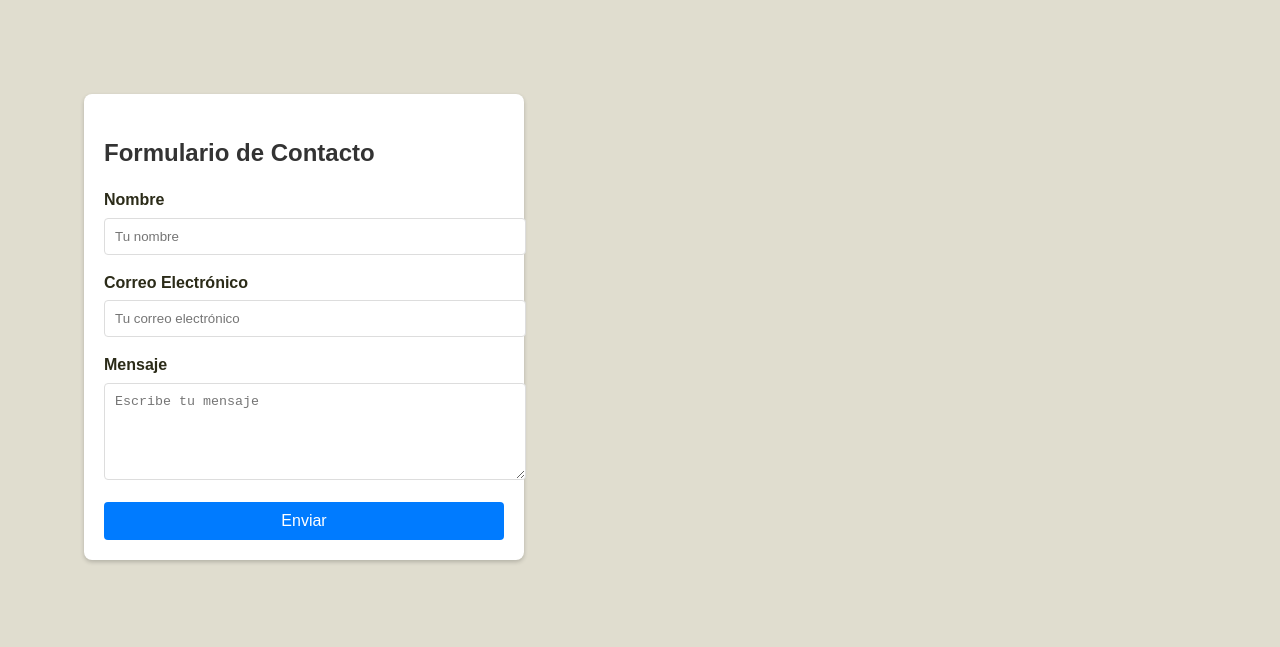
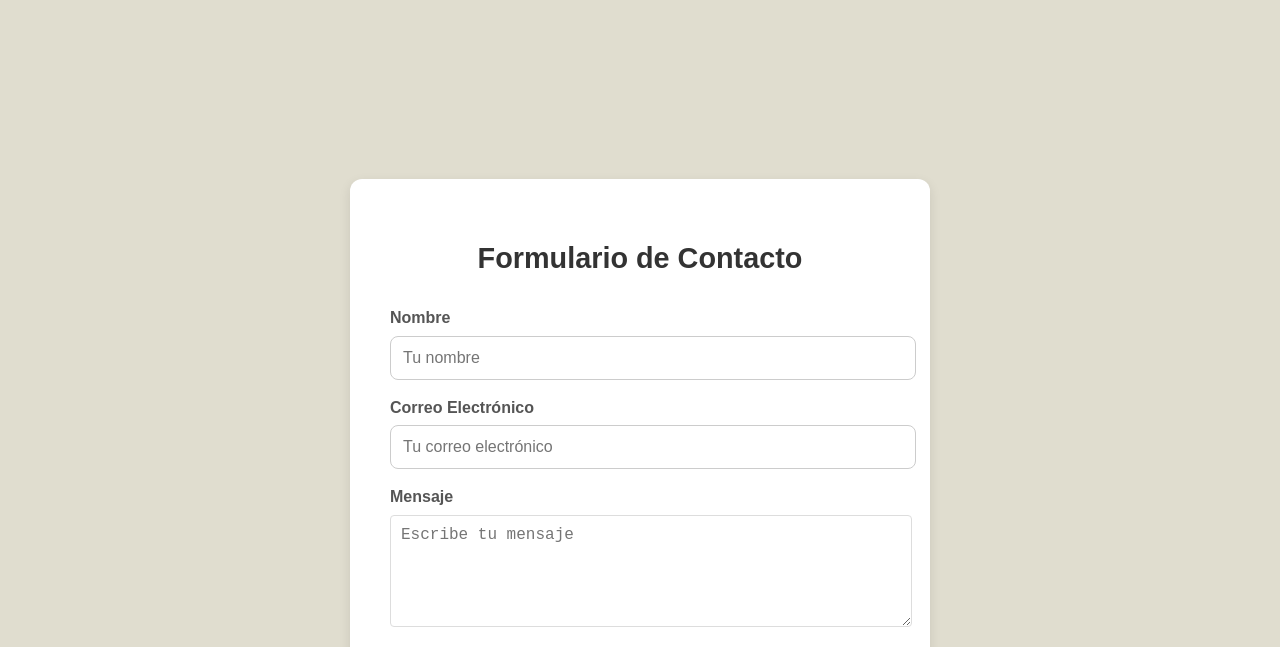
Before and after one commit to EricSax76/El-Alma-de-las-Flores, a plain HTML site: page Contacto.html in a window 1280 px wide. Shown: the part 97-744 px from the top of the page. Drawn offline with Linux system fonts and the light colour scheme.

Commit message:
Auto: 2025-06-28 20:28 - cambios locales

```diff
--- a/Contacto.html
+++ b/Contacto.html
@@ -19,9 +19,8 @@
         <nav>
             <ul>
                 <li><a href="index.html">INICIO</a></li>
-                <li><a href="2017.html">Contenido</a></li>
             </ul>
-            </nav>
+        </nav>
 
 
 </header>
@@ -30,7 +29,7 @@
 </header>
 <main>
 
-
+    <div class="form-wrapper">
     <form class="contact-form" action="/submit" method="POST">
         <h2>Formulario de Contacto</h2>
         <div class="form-group">
@@ -47,6 +46,7 @@
         </div>
         <button type="submit">Enviar</button>
     </form>
+    </div>
 
 
 </main>
--- a/footer.css
+++ b/footer.css
@@ -1,6 +1,6 @@
 /* Estilo general del footer */
 footer {
-    width: 100%;
+    inline-size: 100%;
     background-color: #6b9080;
     padding: 20px 10px;
     text-align: center;
@@ -8,7 +8,7 @@ footer {
     box-shadow: 0 -2px 5px rgba(0, 0, 0, 0.2);
     font-size: 1rem;
     line-height: 1.5;
-    margin-top: 50px;
+    margin-block-start: 50px;
 }
 
 /* Textos del footer */
@@ -48,8 +48,8 @@ footer li {
 
 /* Íconos sociales */
 .icon {
-    width: 50px;
-    height: 50px;
+    inline-size: 50px;
+    block-size: 50px;
     border-radius: 50%; /* Hace los iconos circulares */
     transition: transform 0.3s ease-in-out, opacity 0.3s ease-in-out;
 }
@@ -61,18 +61,14 @@ footer li {
 
 /* Estilo específico para la última sección de enlaces */
 .last_footer {
-    margin-top: 20px;
-    margin-left: 200px;
+    margin-block-start: 20px;
+    margin-inline-start: 300px;
     display: flex;
     justify-content: center;
     gap: 15px;
     flex-wrap: wrap; /* Adaptable para pantallas pequeñas */
 }
 
-.last_footer li {
-    margin: 5px 0;
-
-}
 
 /* Responsividad */
 @media (max-width: 768px) {
@@ -82,8 +78,8 @@ footer li {
     }
 
     .icon {
-        width: 40px;
-        height: 40px;
+        inline-size: 40px;
+        block-size: 40px;
     }
 
     .last_footer {
--- a/styles.css
+++ b/styles.css
@@ -1,8 +1,9 @@
 /* Configuración general del cuerpo */
 body {
     background-color: #e0ddcf;
-            justify-content: center;
-            align-items: center;
+    justify-content: center;
+    block-size: 100vh;
+    align-items: center;
     color: #2b2b18;
     font-family: 'Arial', sans-serif;
     margin: 0;
@@ -143,17 +144,24 @@ nav a:hover {
     h1 {
         font-size: 2rem;
     }
+    @media (max-inline-size: 600px) {
+        .contact-form {
+            padding: 1.5rem;
+        }
+
+        .contact-form h2 {
+            font-size: 1.5rem;
+        }
+    }
 }
 
 .contact-form {
-    margin-block-start: 40px;
-    display: grid;
     background: #fff;
     padding: 20px;
     border-radius: 8px;
     box-shadow: 0 2px 4px rgba(0, 0, 0, 0.2);
     inline-size: 100%;
-    max-inline-size: 400px;
+    max-inline-size: 500px;
 }
 .contact-form h2 {
     margin-block-end: 15px;
@@ -186,3 +194,80 @@ nav a:hover {
 .contact-form button:hover {
     background: #0056b3;
 }
+
+/* Contenedor del formulario */
+.contact-form {
+    background: #ffffff;
+    padding: 2rem 2.5rem;
+    border-radius: 12px;
+    box-shadow: 0 4px 12px rgba(0, 0, 0, 0.1);
+    inline-size: 100%;
+    max-inline-size: 500px;
+}
+
+/* Título del formulario */
+.contact-form h2 {
+    margin-block-end: 1.5rem;
+    color: #333;
+    font-size: 1.8rem;
+    text-align: center;
+}
+
+/* Grupo de campos */
+.form-group {
+    margin-block-end: 1.2rem;
+}
+
+/* Etiquetas */
+label {
+    display: block;
+    margin-block-end: 0.5rem;
+    color: #555;
+    font-weight: 600;
+}
+
+/* Inputs y textarea */
+input[type="text"],
+input[type="email"],
+textarea {
+    inline-size: 100%;
+    padding: 0.75rem;
+    border: 1px solid #ccc;
+    border-radius: 8px;
+    font-size: 1rem;
+    transition: border-color 0.3s ease;
+}
+
+input[type="text"]:focus,
+input[type="email"]:focus,
+textarea:focus {
+    border-color: #0077cc;
+    outline: none;
+}
+
+/* Botón de envío */
+button[type="submit"] {
+    inline-size: 100%;
+    padding: 0.9rem;
+    background-color: #0077cc;
+    color: white;
+    border: none;
+    border-radius: 8px;
+    font-size: 1rem;
+    font-weight: 600;
+    cursor: pointer;
+    transition: background-color 0.3s ease;
+}
+
+button[type="submit"]:hover {
+    background-color: #005fa3;
+}
+
+/* Contenedor que centra vertical y horizontalmente */
+.form-wrapper {
+    display: flex;
+    justify-content: center;
+    align-items: center;
+    block-size: 100vh;
+    inline-size: 100%;
+}
```
Also changed, not shown: Las _Flores _de _Bach.html (+5 -5 lines).
